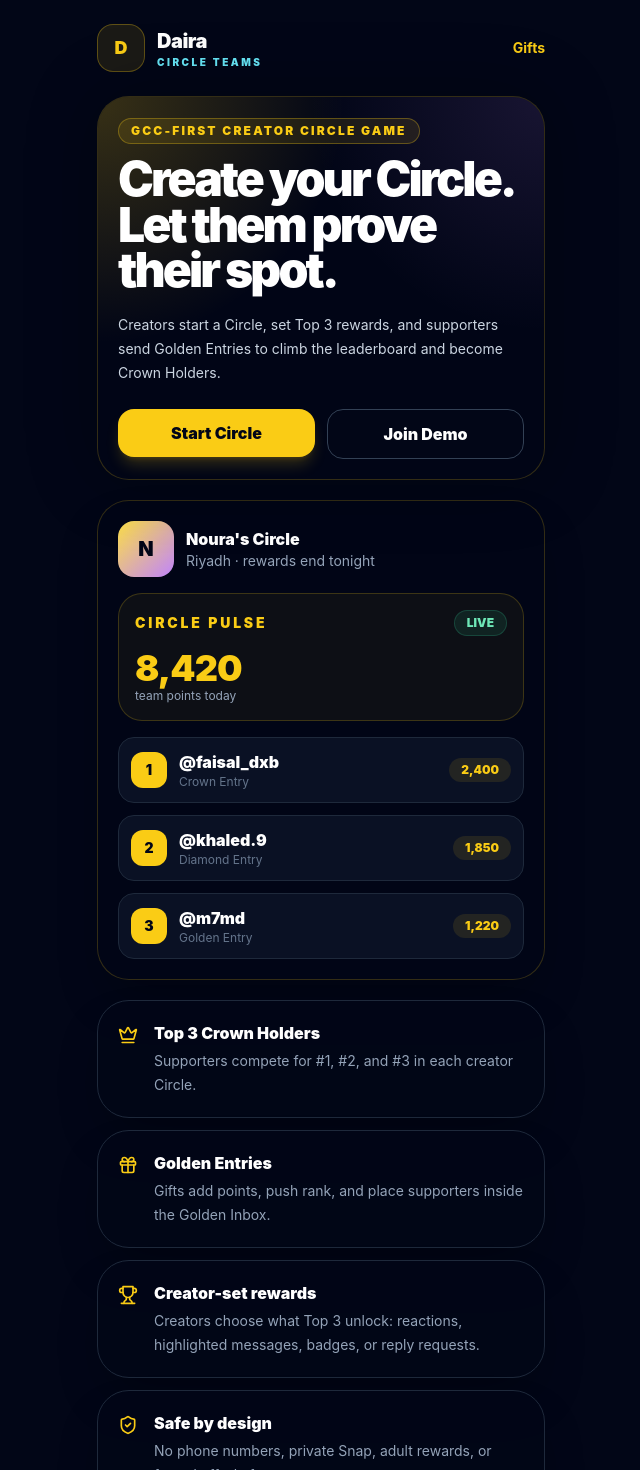
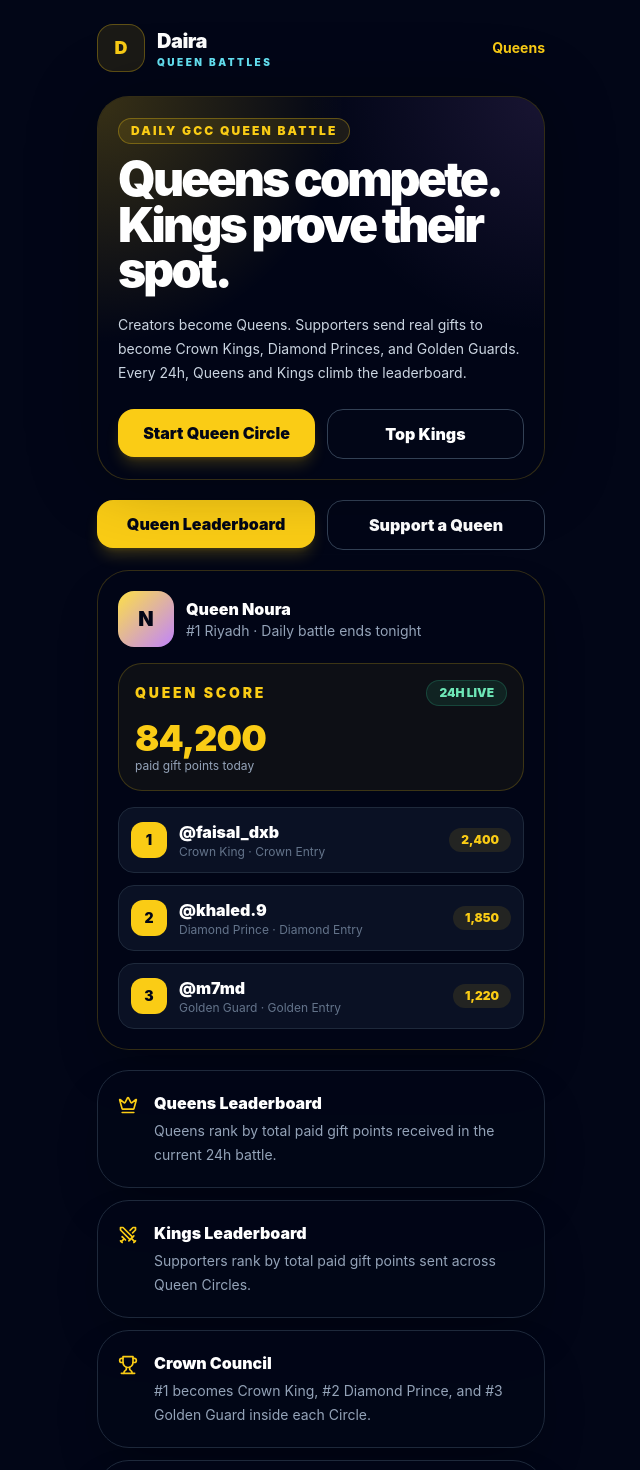
Before and after one commit to youssefalw2001/Koinara-, a React (Vite) app: page / in a window 1280 px wide. Shown: the top 1470 px of the page, without its empty margins (319-959 px from the left). Built offline with nearby package versions, Linux system fonts and the light colour scheme; no server answers.

Commit message:
build: update landing for Queen and King battle model

```diff
--- a/src/pages/LandingPage.tsx
+++ b/src/pages/LandingPage.tsx
@@ -1,12 +1,12 @@
 import { Link } from 'react-router-dom';
-import { Crown, Gift, ShieldCheck, Sparkles, Trophy, Users } from 'lucide-react';
+import { Crown, Gift, ShieldCheck, Sparkles, Swords, Trophy, Users } from 'lucide-react';
 import { Button } from '../components/ui/Button';
 import { Card } from '../components/ui/Card';
 
 const mockTop = [
-  { rank: 1, handle: '@faisal_dxb', points: '2,400', gift: 'Crown Entry' },
-  { rank: 2, handle: '@khaled.9', points: '1,850', gift: 'Diamond Entry' },
-  { rank: 3, handle: '@m7md', points: '1,220', gift: 'Golden Entry' },
+  { rank: 1, title: 'Crown King', handle: '@faisal_dxb', points: '2,400', gift: 'Crown Entry' },
+  { rank: 2, title: 'Diamond Prince', handle: '@khaled.9', points: '1,850', gift: 'Diamond Entry' },
+  { rank: 3, title: 'Golden Guard', handle: '@m7md', points: '1,220', gift: 'Golden Entry' },
 ];
 
 export function LandingPage() {
@@ -18,48 +18,53 @@ export function LandingPage() {
             <div className="grid h-12 w-12 place-items-center rounded-2xl border border-yellow-400/30 bg-yellow-400/10 text-lg font-black text-cyberGold">D</div>
             <div>
               <p className="text-xl font-black tracking-tight">Daira</p>
-              <p className="text-[10px] font-black uppercase tracking-[0.25em] text-cyan-300">Circle Teams</p>
+              <p className="text-[10px] font-black uppercase tracking-[0.25em] text-cyan-300">Queen Battles</p>
             </div>
           </div>
-          <Link to="/pricing" className="text-sm font-bold text-cyberGold">Gifts</Link>
+          <Link to="/queens" className="text-sm font-bold text-cyberGold">Queens</Link>
         </nav>
 
         <Card className="relative mb-5 overflow-hidden border-yellow-400/20 bg-slate-950 shadow-radar">
           <div className="absolute inset-0 bg-[radial-gradient(circle_at_top_left,rgba(250,204,21,0.22),transparent_42%),radial-gradient(circle_at_top_right,rgba(192,132,252,0.12),transparent_40%)]" />
           <div className="relative">
             <p className="mb-3 inline-flex rounded-full border border-yellow-400/30 bg-yellow-400/10 px-3 py-1 text-xs font-black uppercase tracking-[0.18em] text-cyberGold">
-              GCC-first creator circle game
+              Daily GCC Queen Battle
             </p>
-            <h1 className="text-5xl font-black leading-[0.95] tracking-[-0.06em]">Create your Circle. Let them prove their spot.</h1>
+            <h1 className="text-5xl font-black leading-[0.95] tracking-[-0.06em]">Queens compete. Kings prove their spot.</h1>
             <p className="mt-5 text-sm leading-6 text-slate-300">
-              Creators start a Circle, set Top 3 rewards, and supporters send Golden Entries to climb the leaderboard and become Crown Holders.
+              Creators become Queens. Supporters send real gifts to become Crown Kings, Diamond Princes, and Golden Guards. Every 24h, Queens and Kings climb the leaderboard.
             </p>
             <div className="mt-6 grid grid-cols-2 gap-3">
               <Link to="/create">
-                <Button className="w-full">Start Circle</Button>
+                <Button className="w-full">Start Queen Circle</Button>
               </Link>
-              <Link to="/c/noura">
-                <Button variant="ghost" className="w-full">Join Demo</Button>
+              <Link to="/kings">
+                <Button variant="ghost" className="w-full">Top Kings</Button>
               </Link>
             </div>
           </div>
         </Card>
 
+        <div className="mb-5 grid grid-cols-2 gap-3">
+          <Link to="/queens"><Button className="w-full">Queen Leaderboard</Button></Link>
+          <Link to="/c/noura"><Button variant="ghost" className="w-full">Support a Queen</Button></Link>
+        </div>
+
         <Card className="mb-5 border-yellow-400/20 bg-slate-950/95">
           <div className="mb-4 flex items-center gap-3">
             <div className="grid h-14 w-14 place-items-center rounded-2xl bg-gradient-to-br from-yellow-300 to-purple-400 text-xl font-black text-slate-950">N</div>
             <div>
-              <h2 className="font-black">Noura's Circle</h2>
-              <p className="text-sm text-slate-400">Riyadh · rewards end tonight</p>
+              <h2 className="font-black">Queen Noura</h2>
+              <p className="text-sm text-slate-400">#1 Riyadh · Daily battle ends tonight</p>
             </div>
           </div>
           <div className="rounded-3xl border border-yellow-400/20 bg-yellow-400/5 p-4">
             <div className="flex items-center justify-between">
-              <p className="text-sm font-black uppercase tracking-[0.2em] text-cyberGold">Circle Pulse</p>
-              <p className="rounded-full border border-emerald-400/20 bg-emerald-400/10 px-3 py-1 text-xs font-black text-emerald-300">LIVE</p>
+              <p className="text-sm font-black uppercase tracking-[0.2em] text-cyberGold">Queen Score</p>
+              <p className="rounded-full border border-emerald-400/20 bg-emerald-400/10 px-3 py-1 text-xs font-black text-emerald-300">24H LIVE</p>
             </div>
-            <p className="mt-3 text-4xl font-black tracking-tight text-cyberGold">8,420</p>
-            <p className="text-xs text-slate-400">team points today</p>
+            <p className="mt-3 text-4xl font-black tracking-tight text-cyberGold">84,200</p>
+            <p className="text-xs text-slate-400">paid gift points today</p>
           </div>
           <div className="mt-4 space-y-3">
             {mockTop.map((item) => (
@@ -68,7 +73,7 @@ export function LandingPage() {
                   <div className="grid h-9 w-9 place-items-center rounded-xl bg-cyberGold text-sm font-black text-midnight">{item.rank}</div>
                   <div>
                     <p className="font-black">{item.handle}</p>
-                    <p className="text-xs text-slate-500">{item.gift}</p>
+                    <p className="text-xs text-slate-500">{item.title} · {item.gift}</p>
                   </div>
                 </div>
                 <p className="rounded-full bg-yellow-400/10 px-3 py-1 text-xs font-black text-cyberGold">{item.points}</p>
@@ -79,11 +84,12 @@ export function LandingPage() {
 
         <section className="grid gap-3">
           {[
-            { icon: Crown, title: 'Top 3 Crown Holders', body: 'Supporters compete for #1, #2, and #3 in each creator Circle.' },
-            { icon: Gift, title: 'Golden Entries', body: 'Gifts add points, push rank, and place supporters inside the Golden Inbox.' },
-            { icon: Trophy, title: 'Creator-set rewards', body: 'Creators choose what Top 3 unlock: reactions, highlighted messages, badges, or reply requests.' },
-            { icon: ShieldCheck, title: 'Safe by design', body: 'No phone numbers, private Snap, adult rewards, or forced off-platform access.' },
-            { icon: Users, title: '30% creator share later', body: 'After validation, creators can earn a controlled share of gift revenue.' },
+            { icon: Crown, title: 'Queens Leaderboard', body: 'Queens rank by total paid gift points received in the current 24h battle.' },
+            { icon: Swords, title: 'Kings Leaderboard', body: 'Supporters rank by total paid gift points sent across Queen Circles.' },
+            { icon: Trophy, title: 'Crown Council', body: '#1 becomes Crown King, #2 Diamond Prince, and #3 Golden Guard inside each Circle.' },
+            { icon: Gift, title: 'Real paid gifts', body: 'Rose, Golden, Diamond, and Crown Entries move the supporter and Queen leaderboards.' },
+            { icon: Users, title: 'Royal Invites', body: 'Queens can recruit powerful Kings to help their Circle climb.' },
+            { icon: ShieldCheck, title: 'Safe social gifting', body: 'No betting, phone numbers, private Snap, adult rewards, or forced off-platform access.' },
             { icon: Sparkles, title: 'PWA-first', body: 'Story links open instantly in the browser before native apps are needed.' },
           ].map((item) => {
             const Icon = item.icon;
```
